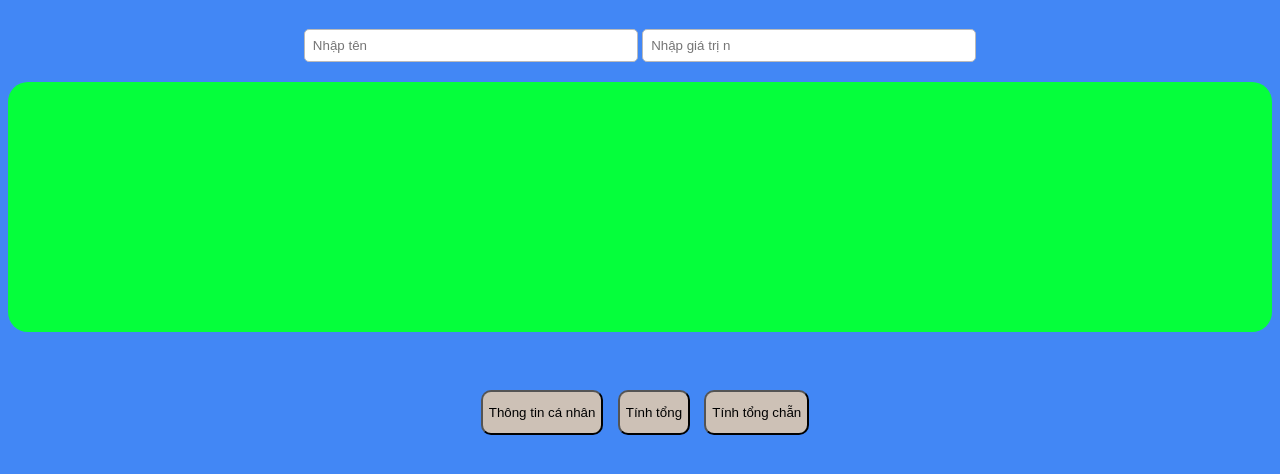
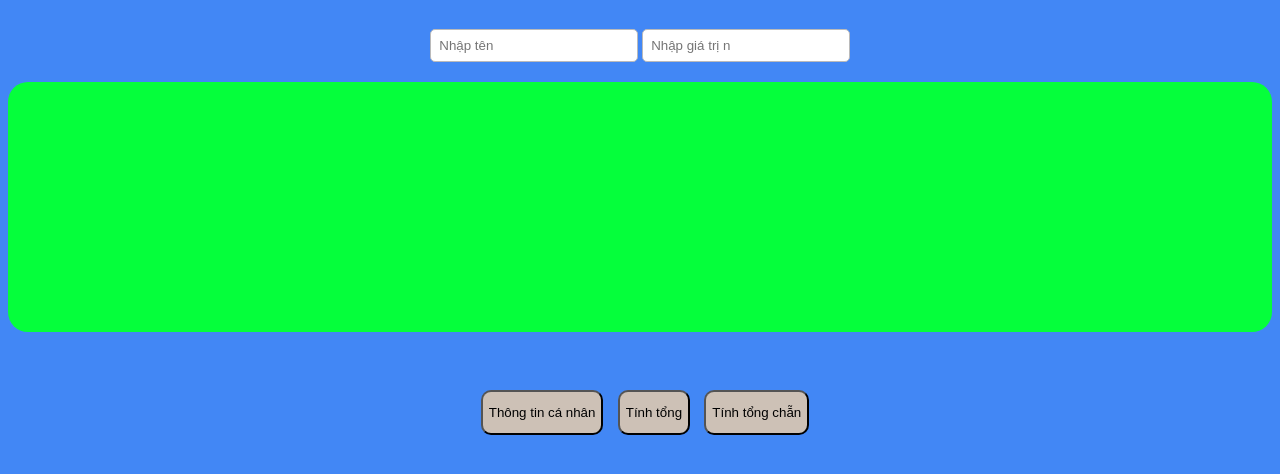
Before and after one commit to PhamDinhNguyenCW/Javascript, a plain HTML site: page baitap2.html in a window 1280 px wide. Shown: the part 90-564 px from the top of the page. Drawn offline with Linux system fonts and the light colour scheme.

Commit message:
Update baitap2.html

```diff
--- a/baitap2.html
+++ b/baitap2.html
@@ -38,7 +38,7 @@
     		}
         .txt{
             margin-top: 5px;
-            width: 25%;
+            width: 15%;
             padding: 8px;
             border-radius: 5px;
             border: 1px solid #BABABA;
```
